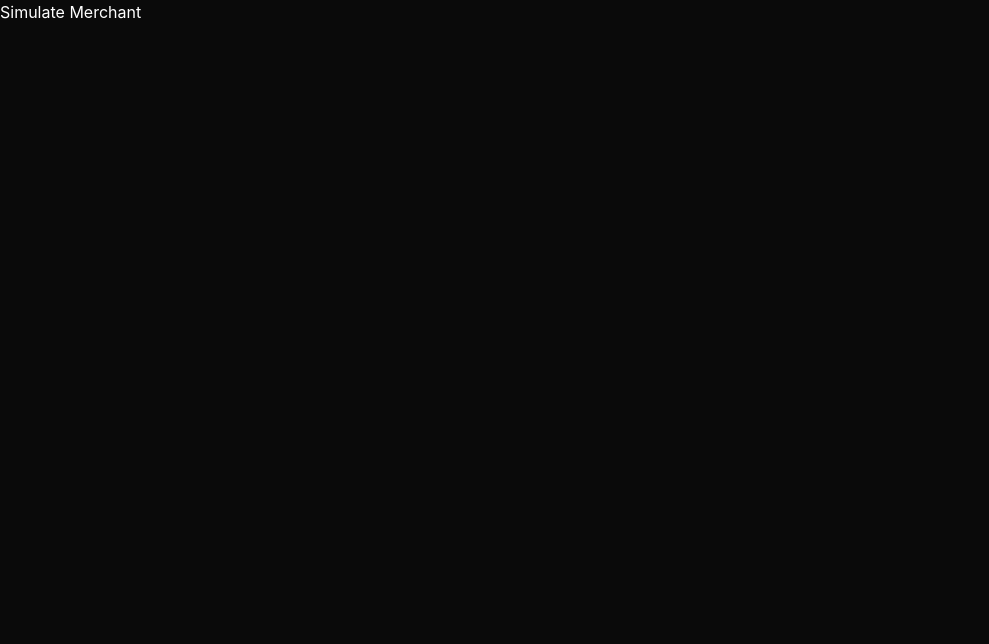
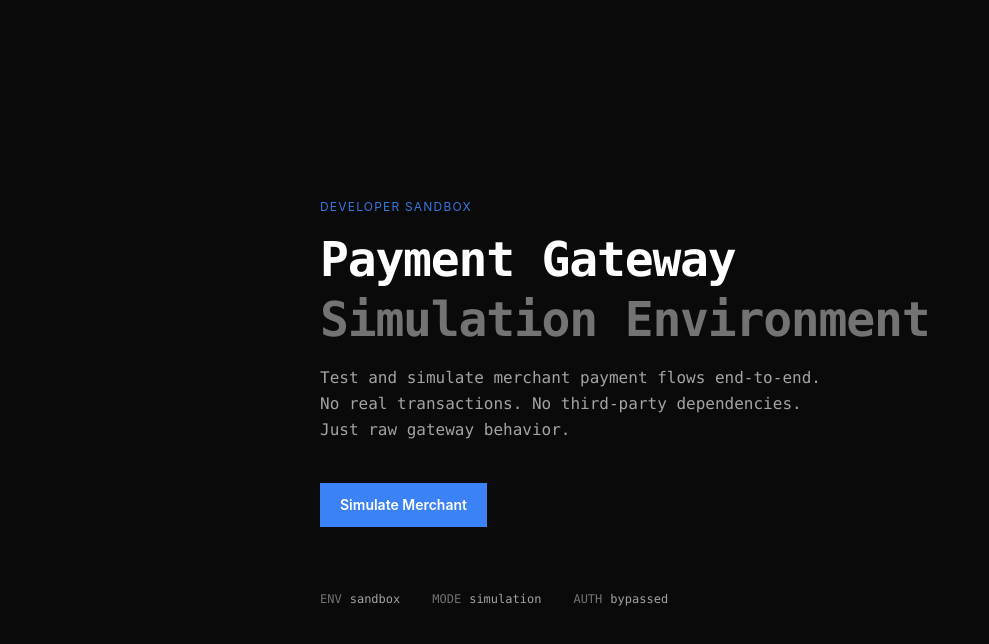
Before and after one commit to Potassiumzz/payment-gateway, a React (Vite) app in the folder frontend/: page / in a window 1280 px wide. Shown: the top 644 px of the page, without its empty margins (0-989 px from the left). Built offline with nearby package versions, Linux system fonts and the light colour scheme; no server answers.

Commit message:
feat: add styles in home/landing page

```diff
--- a/frontend/src/pages/home/Home.tsx
+++ b/frontend/src/pages/home/Home.tsx
@@ -1,10 +1,48 @@
 import { NAVIGATION_ROUTES } from "@/constants/routes";
 import { Link } from "react-router-dom";
+import { META_INFO } from "@/pages/home/data/hero-data";
 
 export default function Home() {
-	return (
-		<>
-			<Link to={NAVIGATION_ROUTES.SIMULATE_MERCHANT_ROUTE}>Simulate Merchant</Link>
-		</>
-	);
+  return (
+    <main className="min-h-screen flex flex-col">
+      <section className="flex-1 flex flex-col justify-center px-6 md:px-16 max-w-3xl mx-auto w-full py-24">
+
+        <div className="mb-3">
+          <span className="font-sans text-xs text-primary/90 tracking-widest uppercase">
+            Developer Sandbox
+          </span>
+        </div>
+
+        <h1 className="font-mono text-4xl md:text-5xl font-bold text-text-primary leading-tight tracking-tight mb-4">
+          Payment Gateway
+          <br />
+          <span className="text-text-muted">Simulation Environment</span>
+        </h1>
+
+        <p className="text-text-secondary text-sm md:text-base leading-relaxed mb-10 max-w-lg font-mono">
+          Test and simulate merchant payment flows end-to-end. No real transactions.
+          No third-party dependencies. Just raw gateway behavior.
+        </p>
+
+        <div className="flex flex-col sm:flex-row gap-3">
+          <Link
+            to={NAVIGATION_ROUTES.SIMULATE_MERCHANT_ROUTE}
+            className="inline-flex items-center gap-2 bg-primary hover:bg-primary-hover text-white text-sm font-semibold px-5 py-3 transition-colors duration-150"
+          >
+            Simulate Merchant
+          </Link>
+        </div>
+
+        <div className="mt-16 flex flex-wrap gap-x-8 gap-y-2">
+          {META_INFO.map(({ key, value }) => (
+            <div key={key} className="flex items-center gap-2 font-mono text-xs cursor-default">
+              <span className="text-text-muted">{key}</span>
+              <span className="text-text-secondary">{value}</span>
+            </div>
+          ))}
+        </div>
+
+      </section>
+    </main>
+  );
 }
--- /dev/null
+++ b/frontend/src/pages/home/data/hero-data.ts
@@ -0,0 +1,5 @@
+export const META_INFO = [
+	{ key: "ENV", value: "sandbox" },
+	{ key: "MODE", value: "simulation" },
+	{ key: "AUTH", value: "bypassed" },
+];
```
